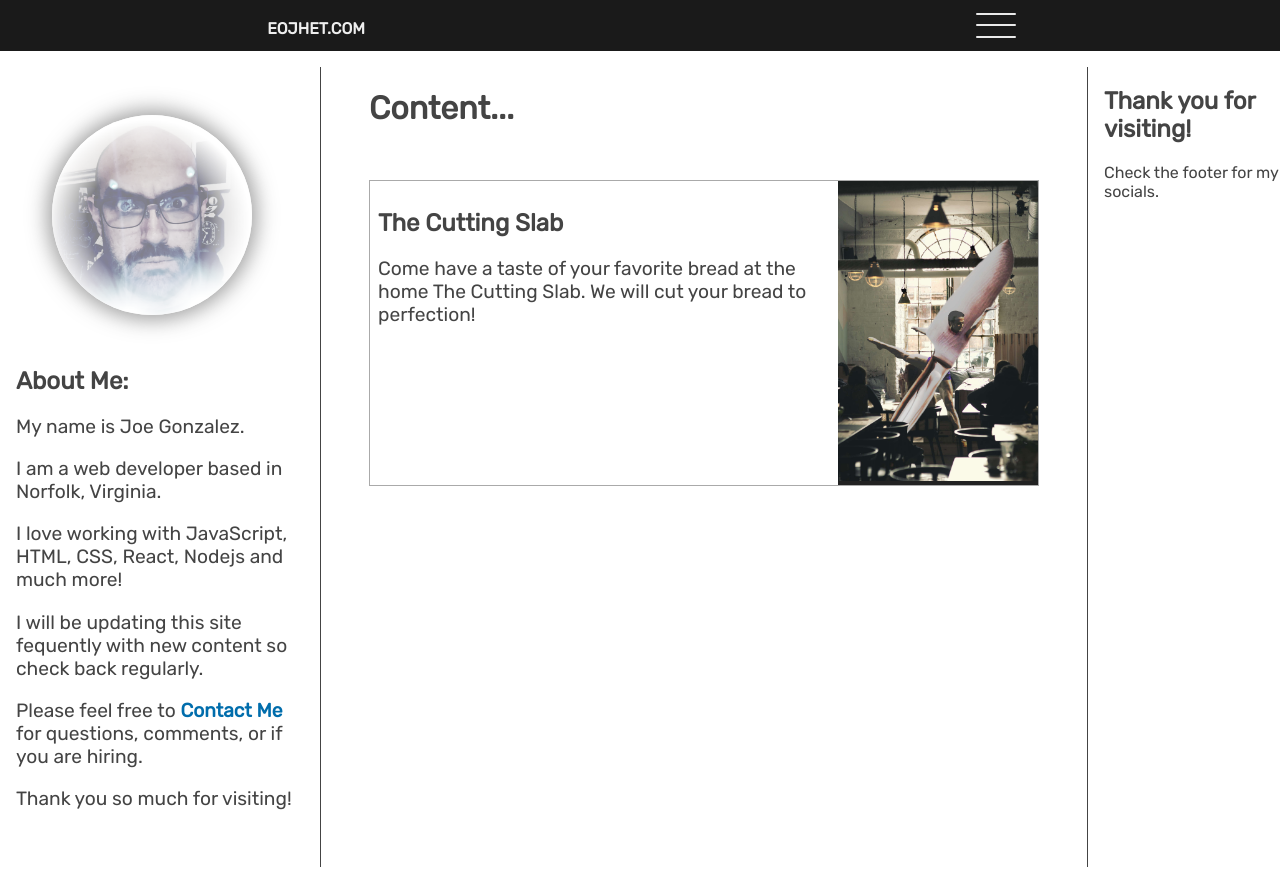
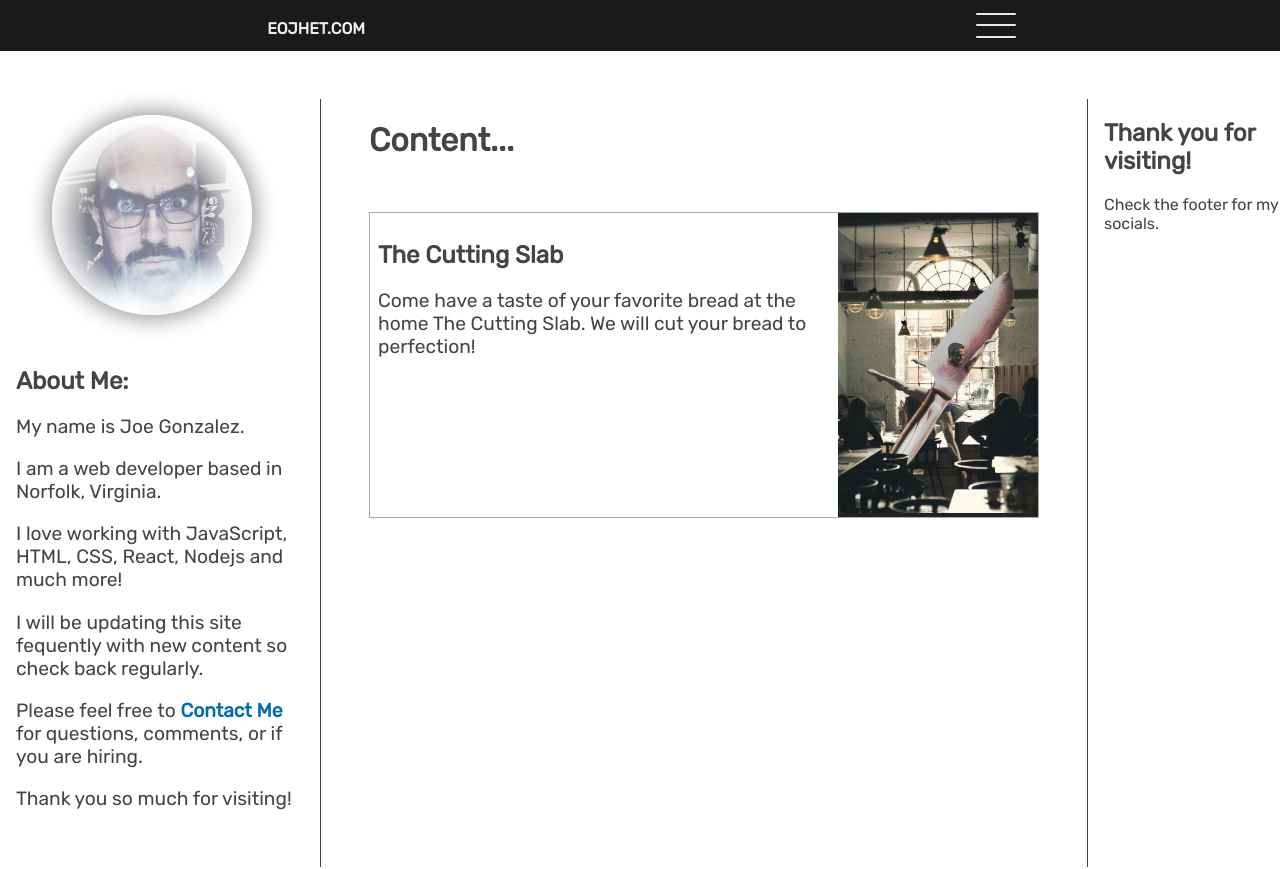
Before and after one commit to eojhet/eojhet_com, a Next.js app: page / in a window 1280 px wide. Shown: the top 869 px of the page. Built offline with nearby package versions, Linux system fonts and the light colour scheme.

Commit message:
fixed modal className and top margins for landing page flexboxes

```diff
--- a/components/navbar/navbar.js
+++ b/components/navbar/navbar.js
@@ -37,8 +37,8 @@ export default function Navbar () {
             onRequestClose={handleHamburger}
             ariaHideApp={false}
             contentLabel="Menu Options"
-            className
-            overlayClassName
+            className="modalContent"
+            overlayClassName="modalOverlay"
           >
             <div>
               <div onClick={handleHamburger} className="modalClose"><span className="x1"/><span className="x2"/></div>
--- a/pages/index.module.scss
+++ b/pages/index.module.scss
@@ -59,6 +59,7 @@
       flex-direction: column;
       max-width: 15%;
       padding-left: 1rem;
+      margin-top: 2rem;
     }
 
     .center {
@@ -69,6 +70,7 @@
       border-left: 1px solid #444;
       border-right: 1px solid #444;
       padding: 0 3rem;
+      margin-top: 2rem;
 
     }
 
--- a/styles/globals.css
+++ b/styles/globals.css
@@ -30,7 +30,7 @@ ul {
   list-style: none;
 }
 
-.ReactModal__Content {
+.modalContent {
   position: fixed;
   top: 0;
   right: 0;
@@ -41,7 +41,7 @@ ul {
   background-color: #444;
 }
 
-.ReactModal__Overlay {
+.modalOverlay {
   position: fixed;
   top: 0;
   left: 0;
```
